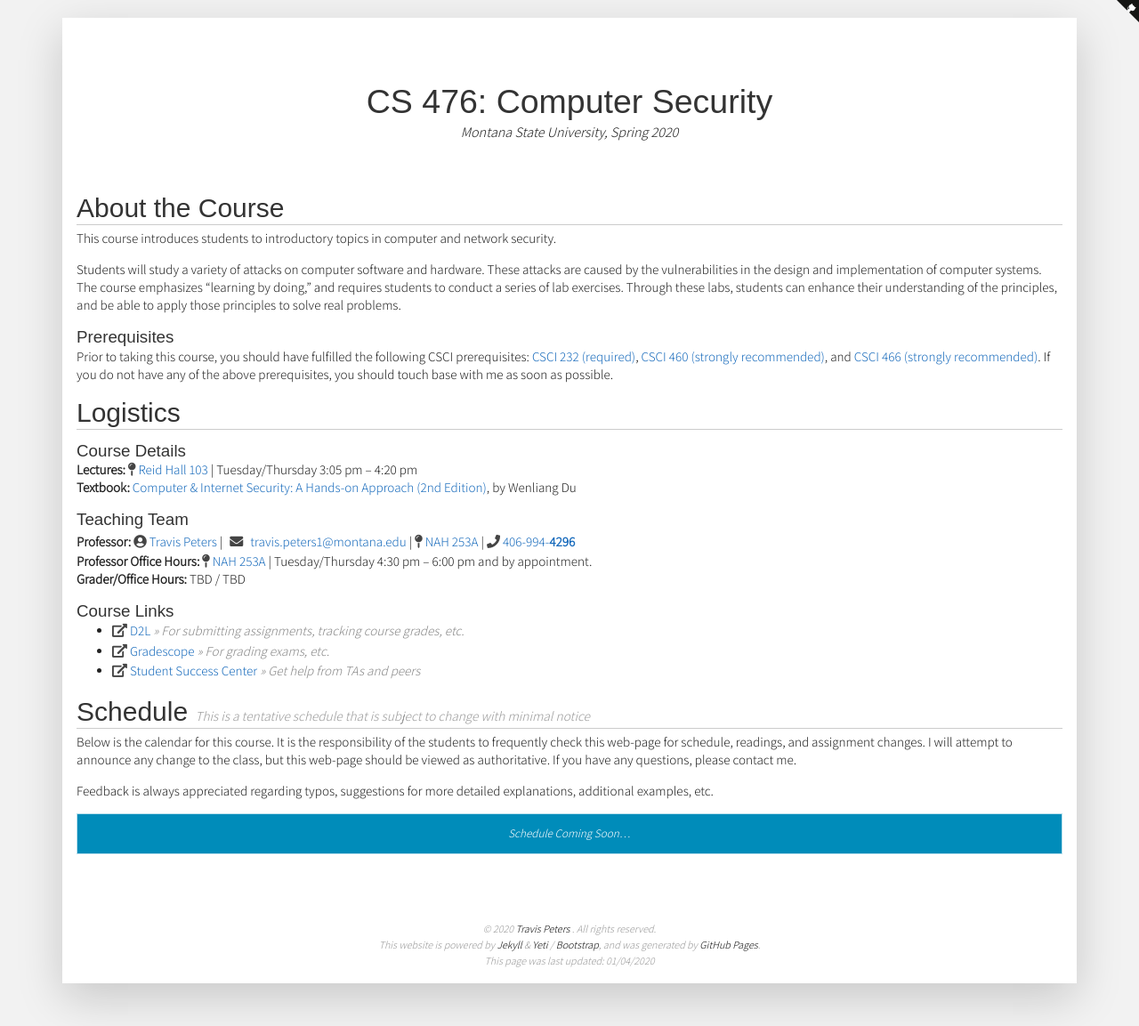
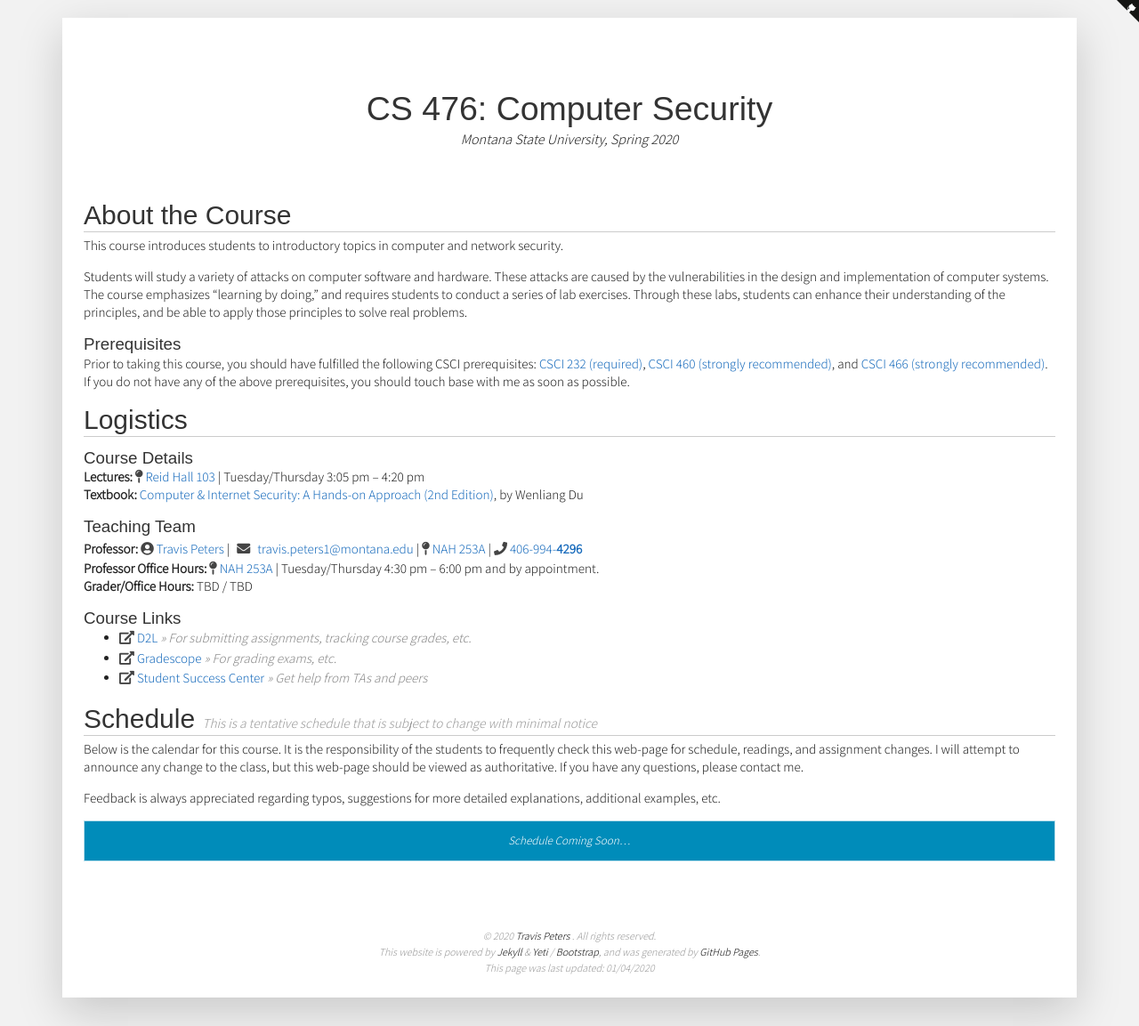
Before and after one commit to traviswpeters/cs476-2020-spring, a Jekyll site: the page built from index.md, in a window 1280 px wide. Shown: the whole page at 89% size. Built offline with Jekyll 4.4.1, drawn with Linux system fonts in a browser that asks for light colours; nearby versions of some CDN libraries; some web fonts are replaced; our own code applies the rules of GitHub Pages for plain Markdown files.

Commit message:
style tweak

```diff
--- a/_layouts/default.html
+++ b/_layouts/default.html
@@ -3,7 +3,7 @@
 {% include head.html %}
 <body>
 
-<div class="container-xl rounded shadow-lg p-3 mb-5 bg-white">
+<div class="container-xl rounded shadow-lg p-4 mb-4 bg-white">
 
 {% include header.html %}
 
```
